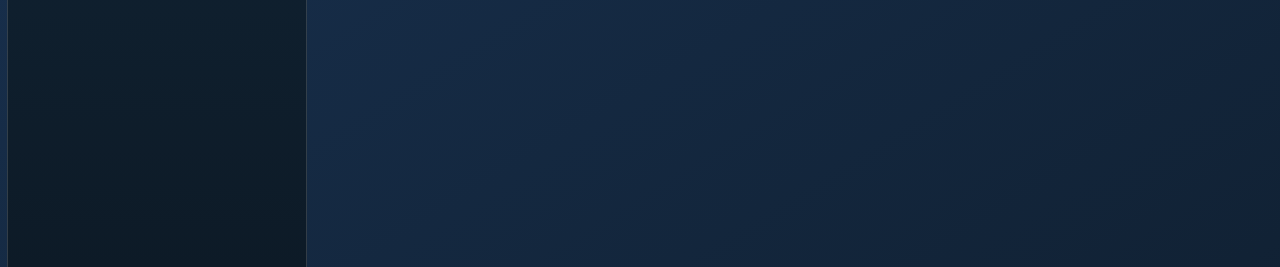
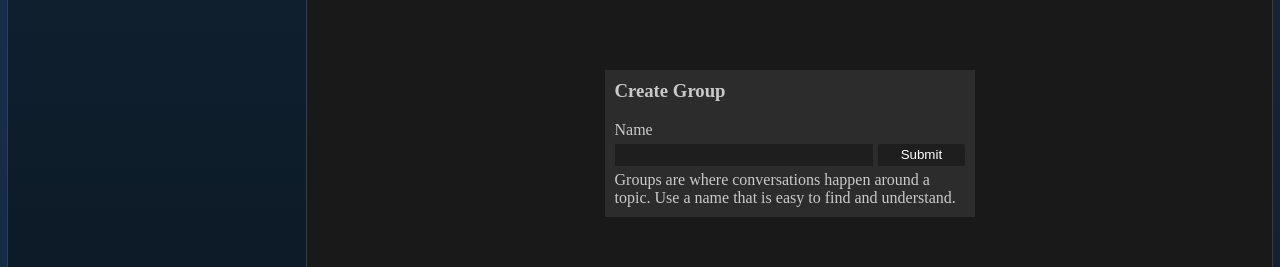
Before and after one commit to Gabefire/TalkWave, a React (Vite) app: page /main/create-group in a window 1280 px wide. Shown: the part 210-477 px from the top of the page. Built offline with nearby package versions, Linux system fonts and the light colour scheme; no server answers.

Commit message:
added create group page

```diff
--- a/src/components/main/main_root.tsx
+++ b/src/components/main/main_root.tsx
@@ -18,8 +18,9 @@ function MainRoot() {
   return (
     <div className="app">
       <Header />
-      <Outlet />
-
+      <div className="message-body">
+        <Outlet />
+      </div>
       <SideBar />
     </div>
   );
--- a/src/components/main/message/create_group.tsx
+++ b/src/components/main/message/create_group.tsx
@@ -1,7 +1,63 @@
+import { SubmitHandler, useForm } from "react-hook-form";
+import { zodResolver } from "@hookform/resolvers/zod";
+import { z } from "zod";
+import axios from "axios";
+import { groupChannelDto } from "../../../types/messages";
+import { useNavigate } from "react-router-dom";
+
+const sendGroupChannelFormSchema = z.object({
+  name: z.string().min(1),
+});
+
+type sendGroupChannelFormSchemaType = z.infer<
+  typeof sendGroupChannelFormSchema
+>;
+
 function CreateGroup() {
+  const {
+    register,
+    handleSubmit,
+    reset,
+    formState: { isSubmitting },
+  } = useForm<sendGroupChannelFormSchemaType>({
+    resolver: zodResolver(sendGroupChannelFormSchema),
+  });
+
+  const navigate = useNavigate();
+
+  const onSubmit: SubmitHandler<sendGroupChannelFormSchemaType> = async ({
+    name,
+  }) => {
+    try {
+      const results = (
+        await axios.post<groupChannelDto>("/api/GroupChannel", {
+          name,
+          channelPicLink: "",
+        })
+      ).data;
+      await axios.put(`/api/GroupChannel/join/${results.channelId}`);
+      reset();
+      navigate(`/main/group/${results.channelId}`);
+    } catch (error) {
+      console.log(error);
+    }
+  };
   return (
     <>
-      <div>Create Group</div>
+      <form className="modal" onSubmit={handleSubmit(onSubmit)}>
+        <h3>Create Group</h3>
+        <div className="inputs">
+          <label htmlFor="channel-name">
+            Name
+            <input type="text" id="channel-name" {...register("name")} />
+          </label>
+          <button disabled={isSubmitting}>Submit</button>
+        </div>
+        <div>
+          Groups are where conversations happen around a topic. Use a name that
+          is easy to find and understand.
+        </div>
+      </form>
     </>
   );
 }
--- a/src/components/main/message/messages.css
+++ b/src/components/main/message/messages.css
@@ -104,3 +104,48 @@
   position: absolute;
   top: 50%;
 }
+
+.modal {
+  background-color: rgb(44, 44, 44);
+  max-width: 350px;
+  align-self: center;
+  position: absolute;
+  top: 35%;
+  font-size: 1rem;
+  padding: 10px;
+}
+
+.modal h3 {
+  margin-top: 0;
+}
+
+.modal label{
+  display: flex;
+  flex-direction: column;
+  gap: 5px;
+}
+
+.modal label input {
+  font-family: inherit;
+  background-color: rgb(30, 30, 30);
+  color: white;
+  border: none;
+  height: 20px;
+}
+
+.inputs {
+  display: grid;
+  grid-template-columns: 3fr 1fr;
+  gap: 5px;
+  margin-bottom: 5px;
+}
+
+.inputs button {
+  height: 22px;
+  align-self: flex-end;
+  color: white;
+  background-color: rgb(30, 30, 30);
+  border: none;
+  border-radius: 2px;
+  cursor: pointer;
+}
--- a/src/components/main/message/messages.tsx
+++ b/src/components/main/message/messages.tsx
@@ -23,22 +23,16 @@ function Messages() {
         params.id as string,
         user.token as string
       );
-      let intervalId: number;
+
       socket.current.onopen = () => {
         setTimeout(() => setIsConnected(true), 1000);
-        intervalId = setInterval(
-          () => socket.current?.send(""),
-          60000
-        ) as unknown as number;
       };
       socket.current.onclose = () => {
-        clearInterval(intervalId);
         setIsConnected(false);
       };
       socket.current.onerror = () => {
         setIsConnected(false);
         socket.current?.close();
-        socket.current = null;
       };
       socket.current.onmessage = (event) => {
         (event.data as Blob).text().then((resultString) => {
@@ -48,12 +42,17 @@ function Messages() {
       };
     };
     setUpWebSocket();
+    const intervalId = setInterval(
+      () => socket.current?.send(""),
+      60000
+    ) as unknown as number;
     window.ononline = () => {
       socket.current?.close();
       setUpWebSocket();
     };
 
     return () => {
+      clearInterval(intervalId);
       socket.current?.close();
     };
   }, [params, user.token]);
@@ -68,7 +67,7 @@ function Messages() {
   };
 
   return (
-    <div className="message-body">
+    <>
       {!isConnected ? (
         <TailSpin
           height="40"
@@ -84,7 +83,7 @@ function Messages() {
           <MessageSend post={postMessage} />
         </>
       )}
-    </div>
+    </>
   );
 }
 
```
Also changed, not shown: src/types/messages.ts (+10 -0 lines).
